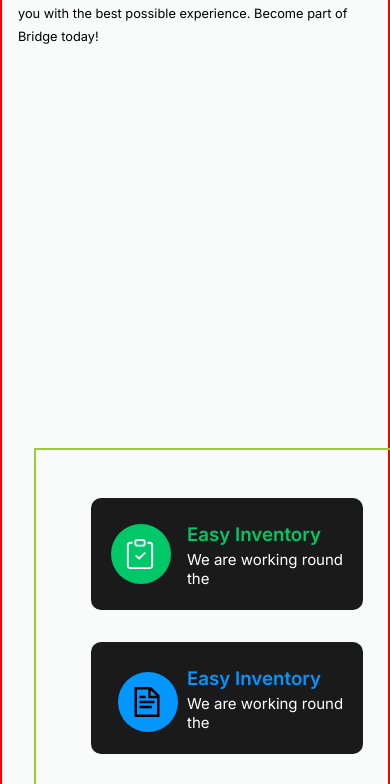
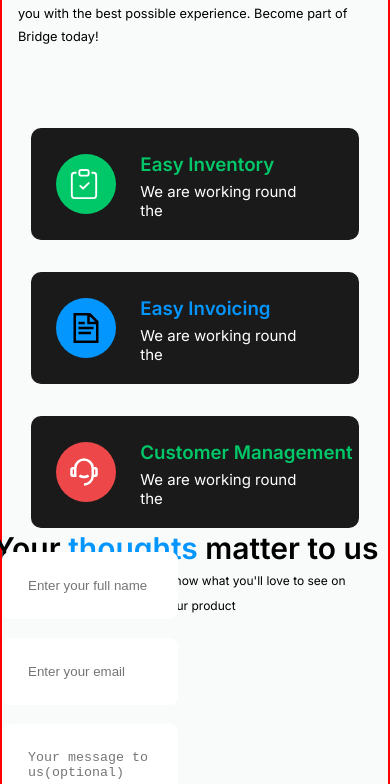
Before and after one commit to Prospertech-github/bridge-landing-page, a React (Create React App) app: page / in a window 390 px wide. Shown: the part 1641-2425 px from the top of the page. Built offline with nearby package versions, Linux system fonts and the light colour scheme.

Commit message:
FIX: Completed mobile version of the fourth sectiion

```diff
--- a/src/components/Article/Article.css
+++ b/src/components/Article/Article.css
@@ -1,180 +1,78 @@
-.article__container{
-  margin-top: 25rem;
+.article__container {
+	margin-top: 5rem;
 	display: grid;
 	grid-template-columns: 1fr 1fr 1fr;
 	gap: 5rem;
 }
 
-.services{
-  background: #1A1A1A;
-  width: 17rem;
+.services {
+	background: #1a1a1a;
 	height: 7rem;
+  width: 100%;
 	display: grid;
-  grid-template-columns: 1fr 1fr;
-  gap:0.5rem;
+	grid-template-columns: 1fr 2fr;
 	place-items: center;
 	justify-content: center;
 	border-radius: 10px;
-
 }
 
-.article__left{
-  /* border: 1px solid yellow; */
-  background:#00C868;
-  margin-left: -2rem;
+.article__left {
+	background: #00c868;
 	width: 60px;
 	height: 60px;
 	place-items: center;
 	justify-content: center;
 	border-radius: 50%;
-
+  color: #fff;
+}
+.article__left.call-icon {
+	background: #ed474a;
+}
+.article__left.sheet-icon {
+	background: #0496ff;
+	color: #fff;
+}
+.article__right .blue-text {
+	color: #0496ff;
+}
+.article__right .red-text {
+	color: #ed474a;
+}
+.article__right {
+  width: 100%;
+	color: white;
+	line-height: 1.8;
 }
 
-.clip{
+.article__right h3 {
+	color: #00c868;
+}
+.article__right p {
+	line-height: 19px;
+	font-size: 15px;
+}
+
+.user,.docs, .clip {
 	color: white;
 	width: 3rem;
 	font-size: 30px;
 	margin-top: 0.9rem;
 	margin-left: 0.3rem;
 }
-.article__right{
-  /* border: 1px solid green; */
-  margin-left: -4rem;
-  color: white;
-  line-height: 30px;
+ .docs {
+	color: white !important;
+	margin-left: 0.4rem;
 }
 
-.article__right h3{
-  color: #00C868;
-}
-.article__right p{
-  line-height: 19px;
-  font-size: 15px;
-}
-
-.services2{
-  background: #1A1A1A;
-  width: 18rem;
-  height: 7rem;
-  display: grid;
-  grid-template-columns: 1fr 1fr;
-  place-items: center;
-  justify-content: center;
-  border-radius: 10px;
-
-  /* gap:1rem */
-}
-
-.article__left2{
-  /* border: 1px solid black; */
-  background:#0496FF;
-  /* color: white; */
-  margin-left: -1.4rem;
-  width: 60px;
-  height: 60px;
-  place-items: center;
-  justify-content: center;
-  border-radius: 50%;
-  margin-top: 0.5rem;
-
-
-}
-
-.docs{
-  color: white;
- width: 3rem;
- font-size: 30px;
- margin-top: 0.9rem;
- margin-left: 0.3rem;
-}
-.article__right2{
-  line-height: 30px;
-  margin-left: -2.5rem;
-  width: 11rem;
-
-}
-.article__right2 h3{
-  color: #0496FF;
-}
-.article__right2 p{
-  line-height: 19px;
-  font-size: 15px;
-  color: white;
-}
-
-.services3{
-  background: #1A1A1A;
-  width: 17rem;
-  height: 7rem;
-  display: grid;
-  grid-template-columns: 1fr 1fr;
-  border-radius: 10px;
-
-  /* gap:2rem */
-}
-
-.article__left3{
-  /* border: 1px solid yellow; */
-  background: #ED474A;
-  margin-left: 2rem;
-  width: 60px;
-  height: 60px;
-  place-items: center;
-  justify-content: center;
-  border-radius: 50%;
-  margin-top: 1.5rem;
-}
-.article__right3{
-  /* border: 1px solid purple; */
-  line-height: 30px;
-  margin-left: -2.5rem;
-  margin-top: 1rem;
-  height: 5rem;
-  /* width: 11rem; */
-}
-.article__right3 h3{
-  color: #ED474A;
-}
-.article__right3 p{
-  line-height: 19px;
-  font-size: 15px;
-  color: white;
-}
-
-.user{
-    color: white;
-   width: 3rem;
-   font-size: 30px;
-   margin-top: 0.9rem;
-   margin-left: 0.3rem;
-  }
-
-@media screen and (max-width: 1024px){
-  .article__container{
-    margin-left: 2rem;
-    /* margin-top: -30rem; */
-  }
-}
-
-@media screen and (max-width: 540px){
-  .article__container{
-    margin-left: 2rem;
-    /* border: 1px solid red; */
-    /* margin-top: -19rem; */
-    height: 500px;
+@media screen and (max-width: 540px) {
+	.article__container {
 		display: flex;
 		flex-direction: column;
 		gap: 2rem;
 		justify-content: center;
 		align-items: center;
-    border: 2px solid yellowgreen;
 	}
-
-  .article__left3{
-    margin-left: 1rem;
-  }
-
-  .services2{
-    width: 17rem;
+  .services{
+    width: 85%;
   }
 }
--- a/src/components/Article/Article.jsx
+++ b/src/components/Article/Article.jsx
@@ -1,7 +1,7 @@
 import React from 'react';
-import {BsClipboardCheck} from 'react-icons/bs';
-import {GrDocumentText} from 'react-icons/gr';
-import {RiCustomerService2Line} from 'react-icons/ri'
+import { BsClipboardCheck } from 'react-icons/bs';
+import { GrDocumentText } from 'react-icons/gr';
+import { RiCustomerService2Line } from 'react-icons/ri';
 
 import './Article.css';
 
@@ -10,36 +10,44 @@ const Article = () => {
 		<div className="container article__container">
 			<article className="services">
 				<div class="article__left">
-        {<BsClipboardCheck className="user"/>}
+					{<BsClipboardCheck className="user" />}
 				</div>
 				<div class="article__right">
 					<h3>Easy Inventory</h3>
-          <p>We are working round<br/> the</p>
+					<p>
+						We are working round
+						<br /> the
+					</p>
 				</div>
 			</article>
 
-      <article className="services2">
-        <div class="article__left2">
-           {<GrDocumentText className="docs"/>}
+			<article className="services">
+				<div class="article__left sheet-icon">
+					{<GrDocumentText className="docs" />}
 				</div>
-        <div class="article__right2">
-          <h3>Easy Inventory</h3>
-          <p>We are working round<br/> the</p>
+				<div class="article__right">
+					<h3 class="blue-text">Easy Invoicing</h3>
+					<p>
+						We are working round
+						<br /> the
+					</p>
 				</div>
 			</article>
 
-      <article className="services3">
-        <div class="article__left3">
-        {<RiCustomerService2Line className='clip'/>}
-
+			<article className="services">
+				<div class="article__left call-icon">
+					{<RiCustomerService2Line className="clip" />}
 				</div>
-        <div class="article__right3">
-        <h3>Easy Inventory</h3>
-          <p>We are working round<br/> the</p>
+				<div class="article__right">
+					<h3>Customer Management</h3>
+					<p>
+						We are working round
+						<br /> the
+					</p>
 				</div>
 			</article>
 		</div>
-  )
-}
+	);
+};
 
-export default Article
+export default Article;
```
Lines whose indentation alone changed are shown as unchanged.
